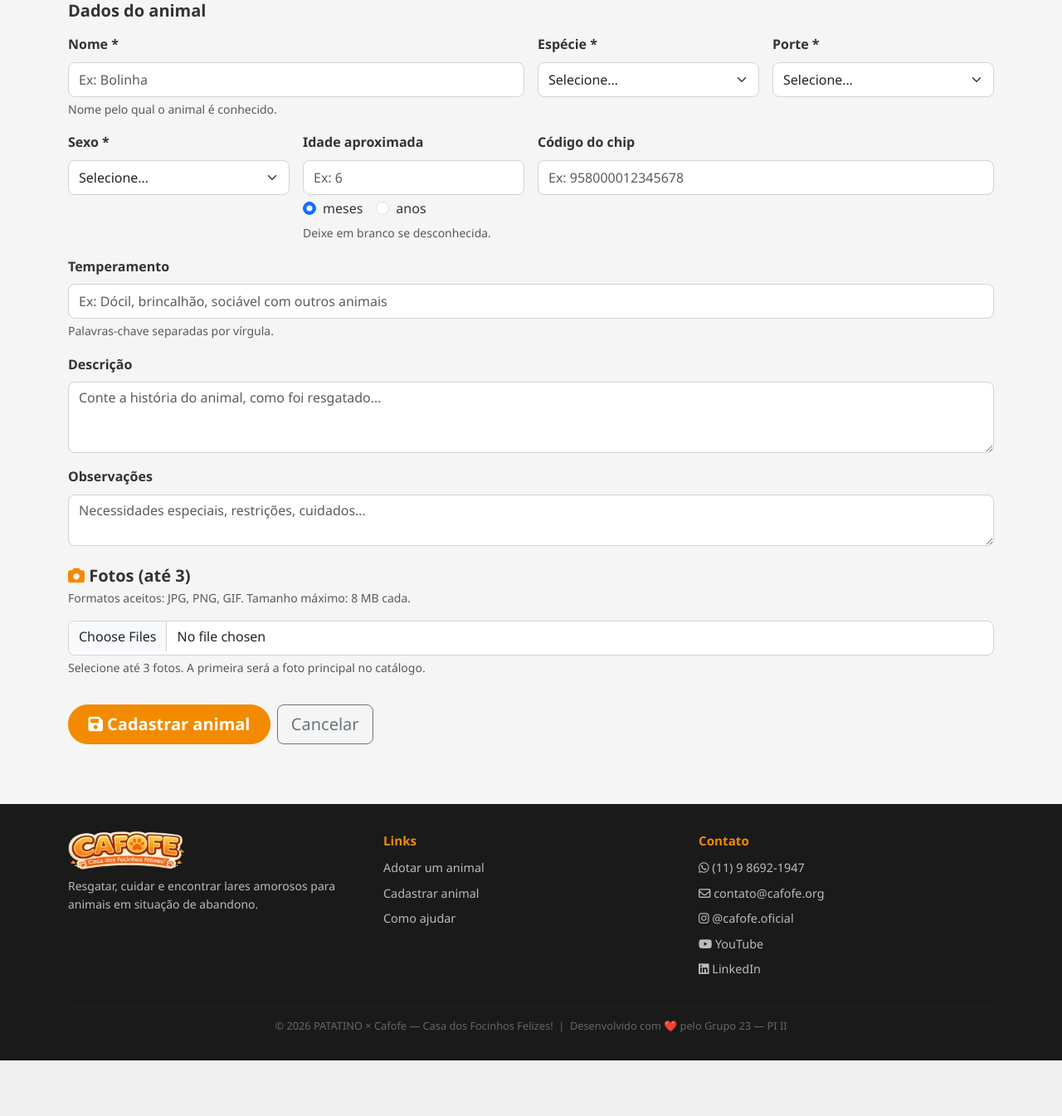
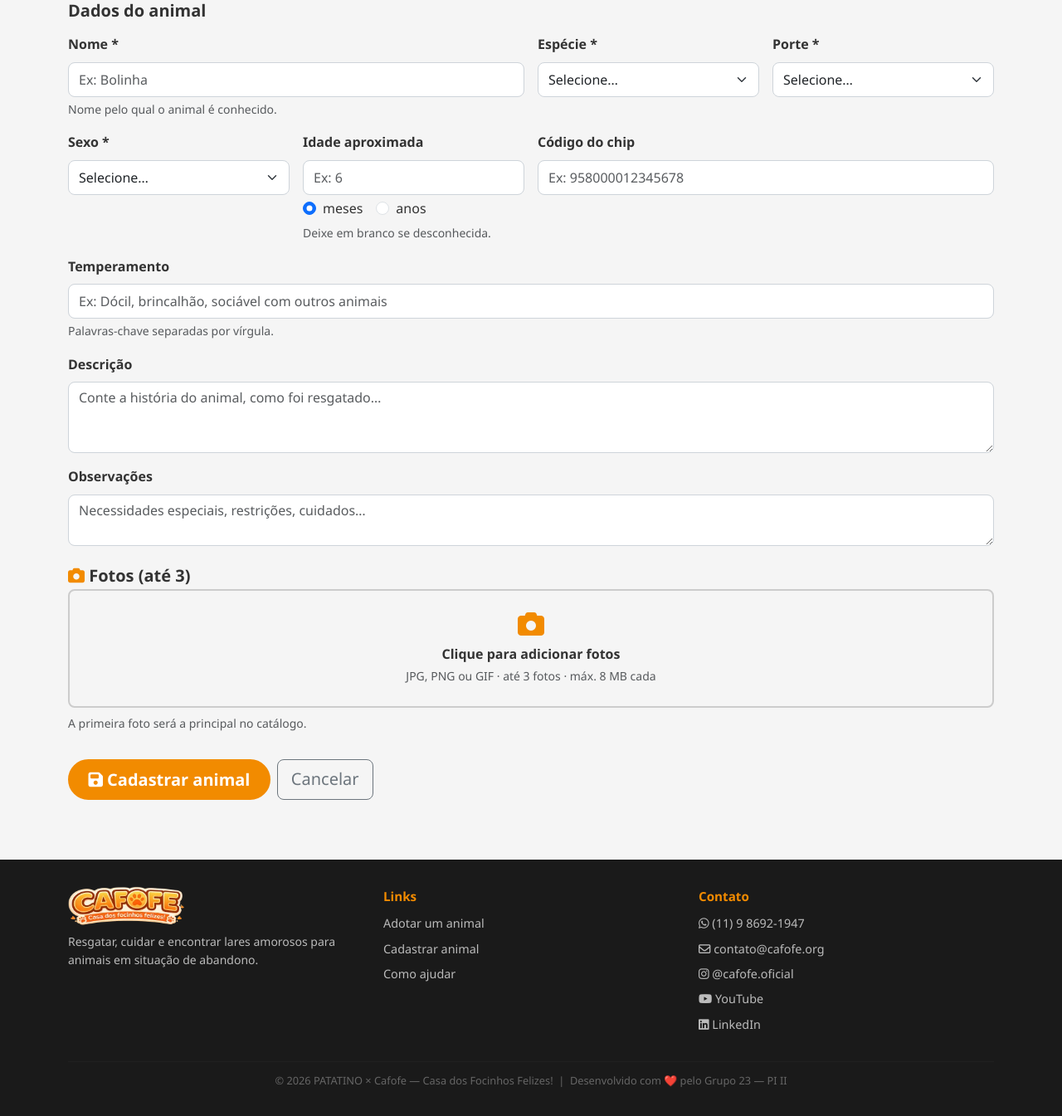
Before and after one commit to lcarol19/patatino, a Flask app: page /cadastrar in a window 1280 px wide. Shown: the part 278-1623 px from the top of the page at 83% size. Before the commit the page ends 1556 px from the top, so only its background shows below. Run offline with Flask 3, Linux system fonts and the light colour scheme; the visitor is signed in with stand-in values (Sample User, id 1).

Commit message:
feat: melhora área de upload de fotos

```diff
--- a/flask_src/templates/cadastrar_animal.html
+++ b/flask_src/templates/cadastrar_animal.html
@@ -145,25 +145,27 @@
             </div>
         </div>
 
-        <!-- Fotos -->
+                <!-- Fotos -->
         <div class="form-section mb-4">
             <h2 class="h5 mb-1 fw-bold">
                 <i class="fa-solid fa-camera text-cafofe" aria-hidden="true"></i>
                 Fotos (até 3)
             </h2>
-            <p class="text-muted small mb-3">
-                Formatos aceitos: JPG, PNG, GIF. Tamanho máximo: 8 MB cada.
-            </p>
 
-            <label for="fotos_animal" class="form-label visually-hidden">
-                Selecionar fotos do animal
+            <label for="fotos_animal"
+                   class="d-block border border-2 border-dashed rounded-3 text-center p-4 mb-2"
+                   style="cursor:pointer; border-color:#ccc !important;"
+                   aria-describedby="fotos-hint">
+                <i class="fa-solid fa-camera fa-2x text-cafofe mb-2 d-block" aria-hidden="true"></i>
+                <span class="fw-semibold">Clique para adicionar fotos</span><br>
+                <small class="text-muted">JPG, PNG ou GIF · até 3 fotos · máx. 8 MB cada</small>
             </label>
-            <input class="form-control" type="file"
+            <input class="visually-hidden" type="file"
                    id="fotos_animal" name="fotos_animal"
                    multiple accept="image/*"
                    aria-describedby="fotos-hint">
-            <div id="fotos-hint" class="form-text">
-                Selecione até 3 fotos. A primeira será a foto principal no catálogo.
+            <div id="fotos-hint" class="form-text mb-2">
+                A primeira foto será a principal no catálogo.
             </div>
 
             <!-- Preview das fotos selecionadas -->
```
